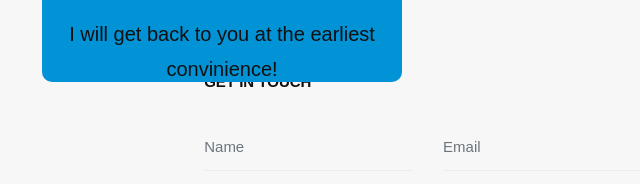
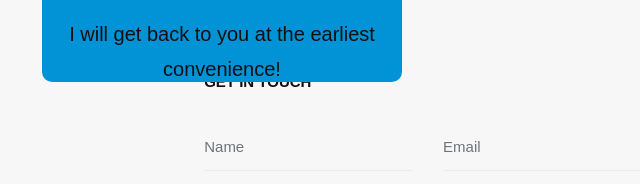
Before and after one commit to wfragoso02/wfragoso02.github.io, a plain HTML site: page index.html in a window 1280 px wide. Both pictures are taken after typing "Sample", "name@example.com", "Sample" into the empty fields and a click on the button "Say Hello!". Shown: the part 2934-3118 px from the top of the page, 598-1238 px from the left. Drawn offline with nearby package versions, Linux system fonts and the light colour scheme; no server answers; a web font is replaced by a local one.

Commit message:
update the post message

```diff
--- a/index.html
+++ b/index.html
@@ -535,7 +535,7 @@
     <div class="wrapper">
         <div class="thankyou_message" >
             <p>Thank you for your interest,</p>
-            <p>I will get back to you at the earliest convinience!</p>
+            <p>I will get back to you at the earliest convenience!</p>
         </div>
     </div>
     <div class="wrapper">
```
